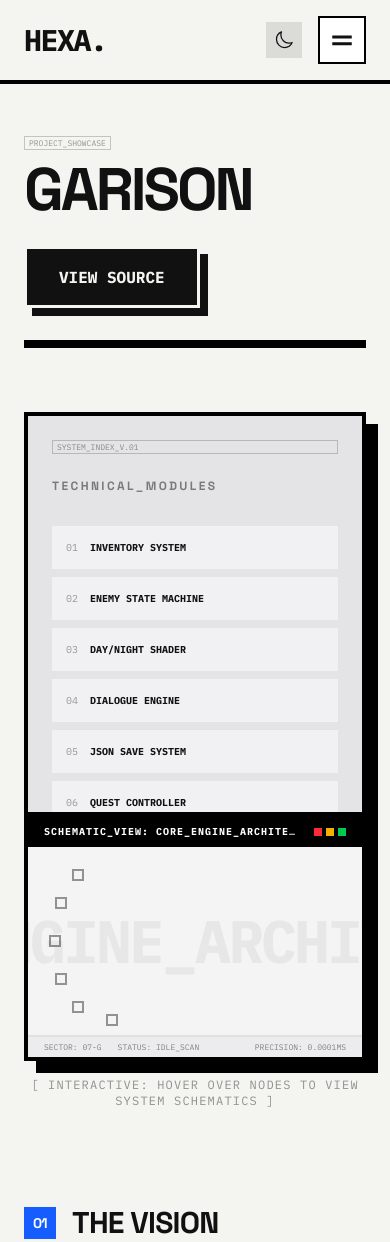
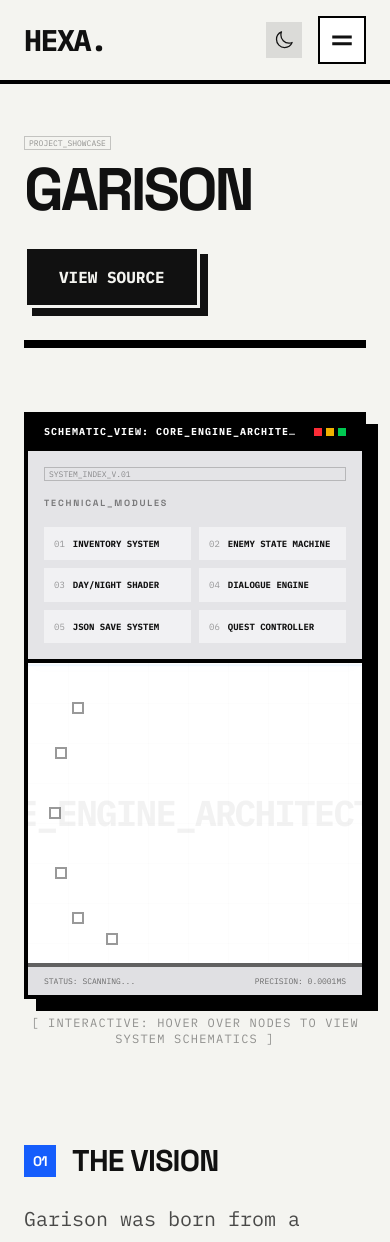
Before and after one commit to hexa325/portfolio-website, a Next.js app: page /projects/garison in a window 390 px wide. Shown: the top 1242 px of the page. Built offline with nearby package versions, Linux system fonts and the light colour scheme.

Commit message:
Optimize BlueprintExplainer for mobile: persistent detail area and improved layout

```diff
--- a/src/components/BlueprintExplainer.tsx
+++ b/src/components/BlueprintExplainer.tsx
@@ -22,20 +22,33 @@ export default function BlueprintExplainer({ imageSrc, alt, hotspots, title }: B
   const [activeSpot, setActiveSpot] = useState<BlueprintHotspot | null>(null);
 
   return (
-    <div className="relative group border-4 border-black dark:border-white bg-zinc-100 dark:bg-zinc-900 overflow-hidden shadow-[12px_12px_0px_0px_rgba(0,0,0,1)] dark:shadow-[12px_12px_0px_0px_rgba(244,244,240,1)] flex flex-col lg:flex-row">
+    <div className="relative group border-4 border-black dark:border-white bg-zinc-100 dark:bg-zinc-900 overflow-hidden shadow-[12px_12px_0px_0px_rgba(0,0,0,1)] dark:shadow-[12px_12px_0px_0px_rgba(244,244,240,1)] flex flex-col">
 
-      {/* LEFT COLUMN: SCHEMATIC INDEX (The structured text part) */}
-      <div className="w-full lg:w-72 bg-zinc-200 dark:bg-zinc-800 border-b-4 lg:border-b-0 lg:border-r-4 border-black dark:border-white p-6 shrink-0 overflow-auto max-h-[400px] lg:max-h-none">
-        <div className="marker-box mb-6">SYSTEM_INDEX_V.01</div>
-        <h3 className="font-bold uppercase text-xs tracking-[0.2em] mb-8 opacity-50">Technical_Modules</h3>
-        <nav className="space-y-2">
+      {/* HEADER BAR */}
+      <div className="bg-black dark:bg-white text-white dark:text-black px-4 py-2 flex justify-between items-center z-10 border-b-4 border-black dark:border-white">
+        <span className="text-[10px] font-mono font-bold tracking-widest uppercase truncate mr-4">SCHEMATIC_VIEW: {title}</span>
+        <div className="flex gap-1 shrink-0">
+          <div className="w-2 h-2 rounded-full bg-red-500" />
+          <div className="w-2 h-2 rounded-full bg-yellow-500" />
+          <div className="w-2 h-2 rounded-full bg-green-500" />
+        </div>
+      </div>
+
+      <div className="flex flex-col lg:flex-row min-h-[500px]">
+
+        {/* LEFT/TOP: SCHEMATIC INDEX */}
+        <div className="w-full lg:w-72 bg-zinc-200 dark:bg-zinc-800 border-b-4 lg:border-b-0 lg:border-r-4 border-black dark:border-white p-4 lg:p-6 shrink-0">
+          <div className="marker-box mb-4 lg:mb-6">SYSTEM_INDEX_V.01</div>
+          <h3 className="font-bold uppercase text-[9px] tracking-[0.2em] mb-4 lg:mb-8 opacity-50">Technical_Modules</h3>
+          <nav className="grid grid-cols-2 lg:grid-cols-1 gap-2">
             {hotspots.map((spot, i) => (
               <button
                 key={i}
+                onClick={() => setActiveSpot(spot)}
                 onMouseEnter={() => setActiveSpot(spot)}
-              className={`w-full text-left p-3 font-mono text-[10px] uppercase transition-all flex items-center gap-3 border-2 ${
+                className={`text-left p-2 lg:p-3 font-mono text-[9px] lg:text-[10px] uppercase transition-all flex items-center gap-2 lg:gap-3 border-2 ${
                   activeSpot?.label === spot.label
-                  ? "bg-blue-600 text-white border-blue-600 translate-x-1"
+                    ? "bg-blue-600 text-white border-blue-600 lg:translate-x-1"
                     : "bg-white/50 dark:bg-black/50 border-transparent hover:border-black/20 dark:hover:border-white/20"
                 }`}
               >
@@ -46,32 +59,23 @@ export default function BlueprintExplainer({ imageSrc, alt, hotspots, title }: B
           </nav>
         </div>
 
-      <div className="relative flex-grow flex flex-col">
-        {/* HEADER BAR */}
-        <div className="bg-black dark:bg-white text-white dark:text-black px-4 py-2 flex justify-between items-center z-10">
-          <span className="text-[10px] font-mono font-bold tracking-widest uppercase truncate mr-4">SCHEMATIC_VIEW: {title}</span>
-          <div className="flex gap-1 shrink-0">
-            <div className="w-2 h-2 rounded-full bg-red-500" />
-            <div className="w-2 h-2 rounded-full bg-yellow-500" />
-            <div className="w-2 h-2 rounded-full bg-green-500" />
-          </div>
-        </div>
-
-        <div className="relative aspect-video overflow-hidden">
+        {/* CENTER: BLUEPRINT AREA */}
+        <div className="relative flex-grow min-h-[300px] lg:min-h-0 bg-white dark:bg-black">
+          <div className="absolute inset-0 overflow-hidden">
             {/* THE BASE IMAGE (OR PLACEHOLDER) */}
             {imageSrc ? (
               <Image src={imageSrc} alt={alt} fill className="object-cover opacity-80 group-hover:opacity-40 transition-opacity duration-500" />
             ) : (
-            <div className="absolute inset-0 flex items-center justify-center text-black/5 dark:text-white/5 font-bold text-6xl lg:text-8xl uppercase tracking-tighter">
+              <div className="absolute inset-0 flex items-center justify-center text-black/5 dark:text-white/5 font-bold text-4xl lg:text-8xl uppercase tracking-tighter select-none">
                 {title}
               </div>
             )}
 
-          {/* BLUEPRINT OVERLAY (Visible on Hover) */}
-          <div className="absolute inset-0 blueprint-grid opacity-0 group-hover:opacity-100 transition-opacity duration-500 pointer-events-none" />
+            {/* BLUEPRINT OVERLAY */}
+            <div className="absolute inset-0 blueprint-grid opacity-20 lg:opacity-0 group-hover:opacity-100 transition-opacity duration-500 pointer-events-none" />
 
             {/* SCANLINE EFFECT */}
-          <div className="absolute inset-0 pointer-events-none opacity-0 group-hover:opacity-20 transition-opacity overflow-hidden">
+            <div className="absolute inset-0 pointer-events-none opacity-10 lg:opacity-0 group-hover:opacity-20 transition-opacity overflow-hidden">
               <div className="w-full h-[2px] bg-blue-400 dark:bg-blue-600 animate-scanline shadow-[0_0_15px_rgba(59,130,246,0.5)]" />
             </div>
 
@@ -82,7 +86,6 @@ export default function BlueprintExplainer({ imageSrc, alt, hotspots, title }: B
                 className="absolute group/spot transition-all duration-300"
                 style={{ left: `${spot.x}%`, top: `${spot.y}%` }}
               >
-              {/* LABEL ABOVE POINT */}
                 <div className={`absolute bottom-full mb-2 left-1/2 -translate-x-1/2 whitespace-nowrap bg-black dark:bg-white text-white dark:text-black px-2 py-1 text-[8px] font-mono font-bold uppercase transition-all duration-300 ${
                   activeSpot?.label === spot.label ? "opacity-100 translate-y-0" : "opacity-0 translate-y-1"
                 }`}>
@@ -93,6 +96,7 @@ export default function BlueprintExplainer({ imageSrc, alt, hotspots, title }: B
                   className={`w-6 h-6 -ml-3 -mt-3 flex items-center justify-center z-20 mechanical-click transition-transform ${
                     activeSpot?.label === spot.label ? "scale-125" : "scale-100"
                   }`}
+                  onClick={() => setActiveSpot(spot)}
                   onMouseEnter={() => setActiveSpot(spot)}
                   aria-label={`Show details for ${spot.label}`}
                 >
@@ -103,10 +107,11 @@ export default function BlueprintExplainer({ imageSrc, alt, hotspots, title }: B
                 </button>
               </div>
             ))}
+          </div>
 
-          {/* ACTIVE DETAIL PANEL (SIDE OVERLAY) */}
+          {/* DESKTOP DETAIL PANEL (SIDE OVERLAY) */}
           {activeSpot && (
-            <div className="absolute top-4 right-4 bottom-4 w-72 bg-black/90 dark:bg-white/90 text-white dark:text-black p-6 border-l-4 border-blue-600 animate-reveal-up z-30 hidden lg:flex flex-col overflow-hidden">
+            <div className="absolute top-4 right-4 bottom-4 w-72 bg-black/95 dark:bg-white/95 text-white dark:text-black p-6 border-l-4 border-blue-600 animate-reveal-up z-30 hidden lg:flex flex-col overflow-hidden">
               <div className="marker-box mb-4 shrink-0">DATA_NODE_{activeSpot.label.toUpperCase().replace(/\s/g, '_')}</div>
               <h4 className="text-xl font-bold uppercase mb-4 tracking-tighter leading-none shrink-0">{activeSpot.label}</h4>
               <p className="font-mono text-[10px] opacity-80 mb-6 leading-relaxed shrink-0">
@@ -123,16 +128,35 @@ export default function BlueprintExplainer({ imageSrc, alt, hotspots, title }: B
             </div>
           )}
         </div>
+      </div>
+
+      {/* MOBILE DETAIL AREA (Always visible below blueprint if active) */}
+      {activeSpot && (
+        <div className="lg:hidden bg-zinc-200 dark:bg-zinc-800 border-t-4 border-black dark:border-white p-6 animate-reveal-up">
+          <div className="marker-box mb-4">ACTIVE_SELECTION: {activeSpot.label.toUpperCase()}</div>
+          <h4 className="text-2xl font-bold uppercase mb-4 tracking-tighter">{activeSpot.label}</h4>
+          <p className="font-mono text-xs opacity-70 mb-6 leading-relaxed">
+            {activeSpot.description}
+          </p>
+          {activeSpot.code && (
+            <div className="bg-black dark:bg-white p-4 border-2 border-black dark:border-white">
+              <p className="text-[10px] font-mono text-blue-400 mb-2">// LOGIC_SNIPPET</p>
+              <pre className="text-[10px] font-mono leading-snug whitespace-pre-wrap text-white dark:text-black">
+                {activeSpot.code}
+              </pre>
+            </div>
+          )}
+        </div>
+      )}
 
       {/* COORDINATES FOOTER */}
-        <div className="bg-zinc-200 dark:bg-zinc-800 px-4 py-1 flex justify-between items-center font-mono text-[8px] opacity-50 uppercase mt-auto border-t-2 border-black/10 dark:border-white/10">
+      <div className="bg-zinc-300 dark:bg-zinc-700 px-4 py-2 flex justify-between items-center font-mono text-[8px] opacity-60 uppercase border-t-4 border-black dark:border-white">
         <div className="flex gap-4">
-            <span>Sector: 07-G</span>
-            <span>Status: {activeSpot ? `DATA_LOCK_${activeSpot.label.toUpperCase()}` : "IDLE_SCAN"}</span>
+          <span className="hidden sm:inline">Sector: 07-G</span>
+          <span>Status: {activeSpot ? `LOCK_${activeSpot.label.toUpperCase()}` : "SCANNING..."}</span>
         </div>
         <span>Precision: 0.0001ms</span>
       </div>
     </div>
-    </div>
   );
 }
```
Lines whose indentation alone changed are shown as unchanged.
